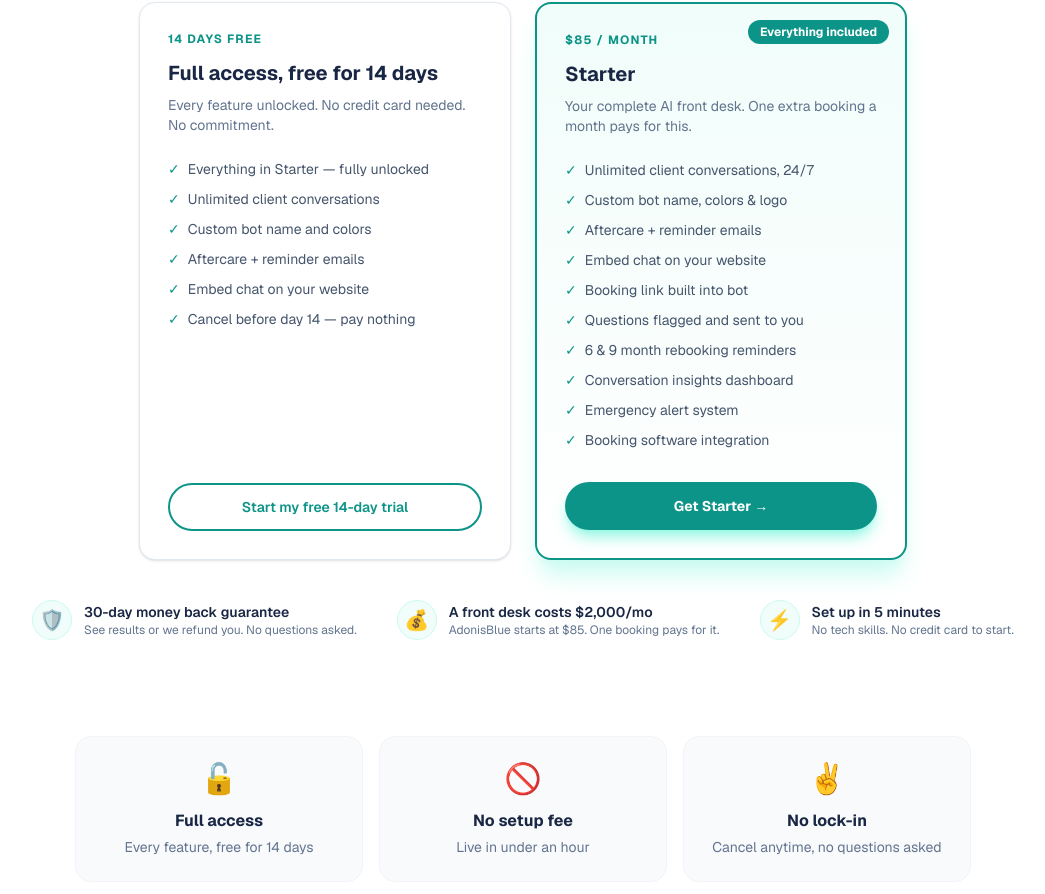
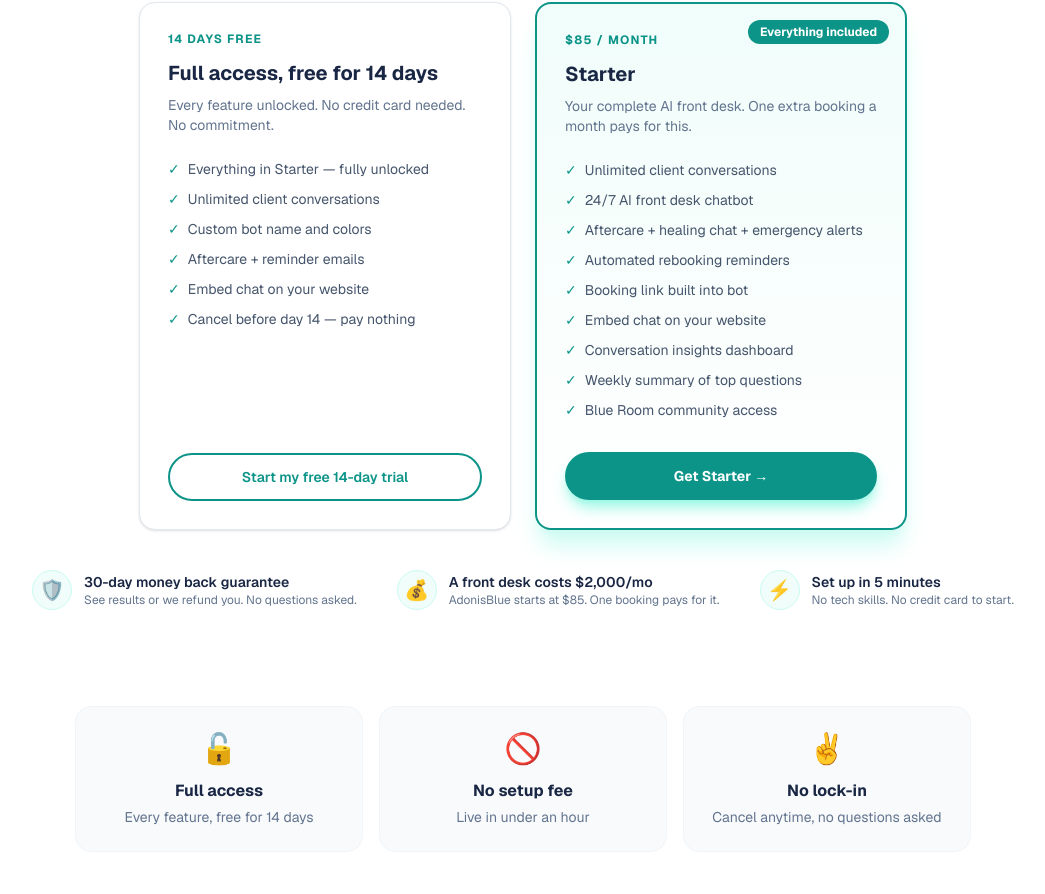
Before and after one commit to M316-mar/AdonisBlue, a Next.js app: page / in a window 1280 px wide. Shown: the part 5441-6335 px from the top of the page, without its empty margins (117-1162 px from the left). Built offline with nearby package versions, Linux system fonts and the light colour scheme; no server answers; a web font is replaced by a local one.

Commit message:
Update Starter feature list to exact 9-item launch spec

```diff
--- a/app/page.tsx
+++ b/app/page.tsx
@@ -463,7 +463,7 @@ export default function Home() {
                 <h3 className="mt-3 text-xl font-bold text-[#1a2744]">Starter</h3>
                 <p className="mt-2 text-sm text-slate-500">Your complete AI front desk. One extra booking a month pays for this.</p>
                 <ul className="mt-6 flex-1 space-y-2.5">
-                  {["Unlimited client conversations, 24/7","Custom bot name, colors & logo","Aftercare + reminder emails","Embed chat on your website","Booking link built into bot","Questions flagged and sent to you","6 & 9 month rebooking reminders","Conversation insights dashboard","Emergency alert system","Booking software integration"].map(l => (
+                  {["Unlimited client conversations","24/7 AI front desk chatbot","Aftercare + healing chat + emergency alerts","Automated rebooking reminders","Booking link built into bot","Embed chat on your website","Conversation insights dashboard","Weekly summary of top questions","Blue Room community access"].map(l => (
                     <li key={l} className="flex gap-2 text-sm text-slate-600"><span className="text-[#0d9488]">✓</span>{l}</li>
                   ))}
                 </ul>
--- a/app/upgrade/page.tsx
+++ b/app/upgrade/page.tsx
@@ -16,16 +16,15 @@ const PLANS = [
     monthlyPrice: 85,
     annualPrice: 850,
     features: [
-      "Unlimited client conversations, 24/7",
-      "Custom bot name, colors & logo",
-      "Aftercare + reminder emails",
+      "Unlimited client conversations",
+      "24/7 AI front desk chatbot",
+      "Aftercare + healing chat + emergency alerts",
+      "Automated rebooking reminders",
+      "Booking link built into bot",
       "Embed chat on your website",
-      "Booking link built into bot",
-      "Questions flagged and sent to you",
-      "6 & 9 month rebooking reminders",
       "Conversation insights dashboard",
-      "Emergency alert system",
-      "Booking software integration",
+      "Weekly summary of top questions",
+      "Blue Room community access",
     ],
     badge: "Everything included",
   },
```
